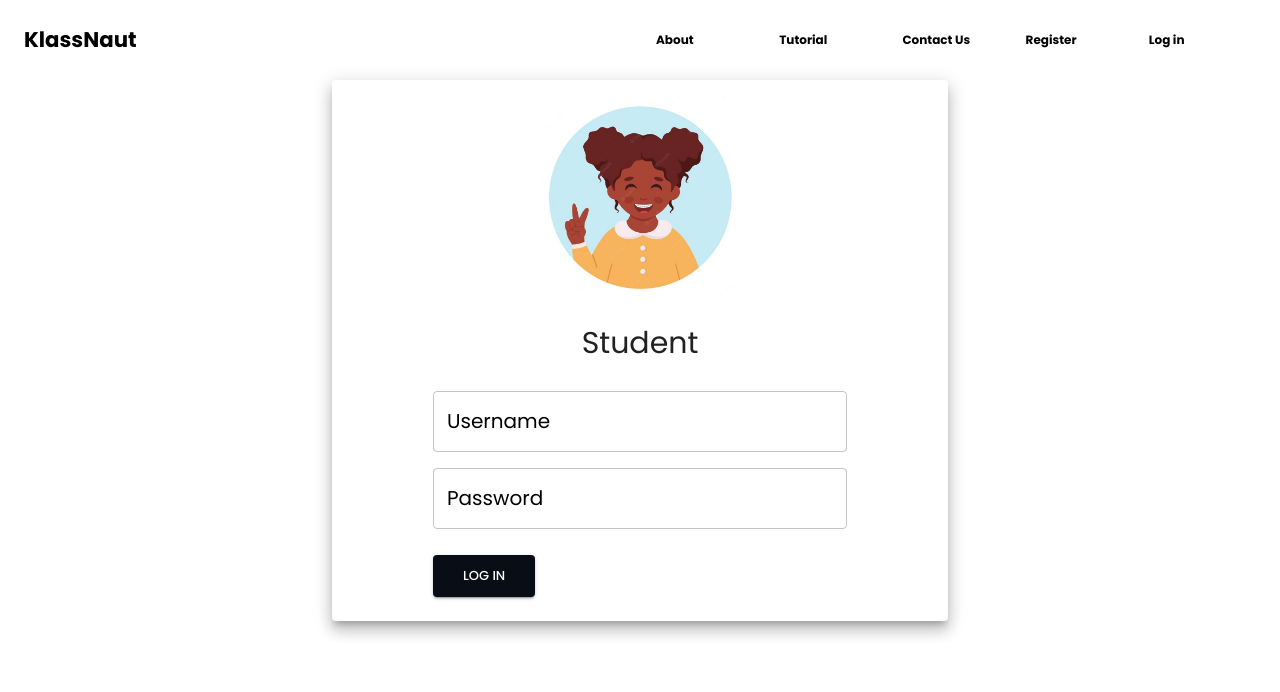
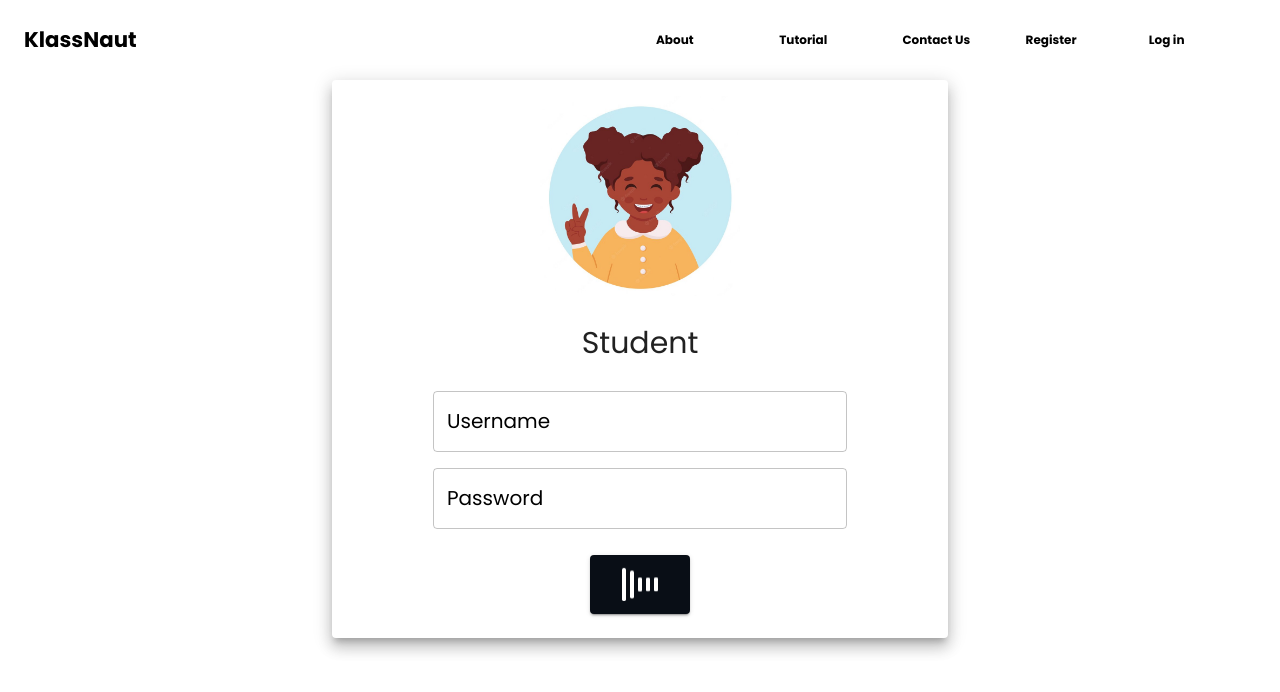
Before and after one commit to itcentralng/autoNoteApp, a React (Create React App) app: page /student in a window 1280 px wide. Both pictures are taken after a click on the button "LOG IN". Shown: the top 692 px of the page. Built offline with nearby package versions, Linux system fonts and the light colour scheme; no server answers.

Commit message:
login loader added

```diff
--- a/src/pages/Login.jsx
+++ b/src/pages/Login.jsx
@@ -7,11 +7,12 @@ import {
   Typography,
   makeStyles,
   FormControl,
-  FormGroup
+  FormGroup,
 } from "@material-ui/core";
 import { LocalSeeRounded } from "@material-ui/icons";
 import React, { useEffect, useState } from "react";
 import { Link, useLocation, useNavigate, useParams } from "react-router-dom";
+import { ScaleLoader } from "react-spinners";
 
 const useStyles = makeStyles((theme) => {
   return {
@@ -42,6 +43,7 @@ function Login() {
   const classes = useStyles();
   const location = useLocation();
   const navigate = useNavigate();
+  const [loader, setLoader] = useState(false);
 
   const [wrongCredential, setWrongCredentials] = useState(false);
 
@@ -49,6 +51,7 @@ function Login() {
   const [email, setEmail] = useState("");
   const [password, setPassword] = useState("");
   function handleLogin() {
+    setLoader(true);
     fetch(`${process.env.REACT_APP_API_URL}/login`, {
       method: "POST",
       headers: {
@@ -65,7 +68,9 @@ function Login() {
           localStorage.setItem("user", JSON.stringify(data));
           navigate("/create");
           setWrongCredentials(false);
+          setLoader(false);
         } else {
+          setLoader(false);
           setWrongCredentials(true);
         }
       });
@@ -101,7 +106,7 @@ function Login() {
             </Typography>
             <form onSubmit={handleLogin}>
               <FormControl>
-            <FormGroup>
+                <FormGroup style={{ alignItems: "center" }}>
                   <TextField
                     variant="outlined"
                     label="Username"
@@ -111,7 +116,8 @@ function Login() {
                     }}
                     InputLabelProps={{
                       style: {
-                  color: "black", marginBottom: '16px'
+                        color: "black",
+                        marginBottom: "16px",
                       },
                     }}
                     className={classes.input}
@@ -143,13 +149,12 @@ function Login() {
                     className={classes.btn}
                     onClick={handleLogin}
                   >
-              Log in
+                    {loader ? <ScaleLoader color="#ffffff" /> : "Log in"}
                   </Button>
                   {/* </Link> */}
                 </FormGroup>
               </FormControl>
             </form>
-
           </CardContent>
         </Card>
       </Container>
```
Lines whose indentation alone changed are shown as unchanged.
